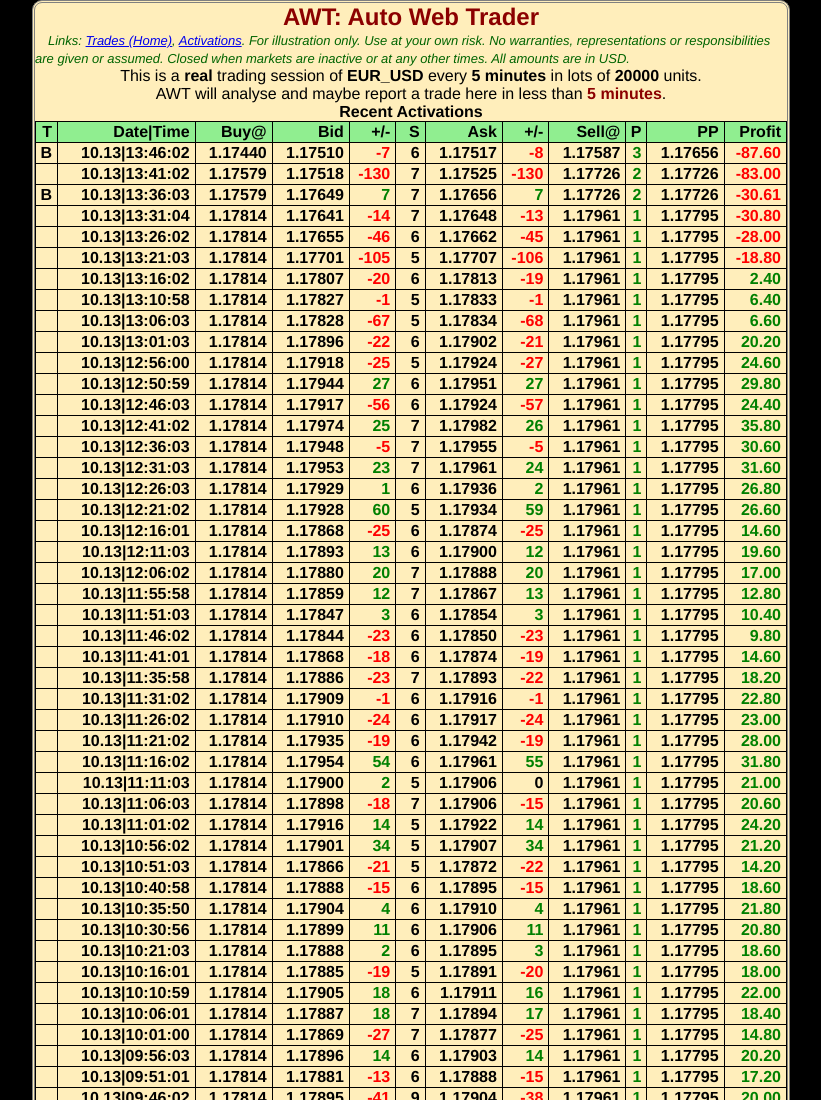
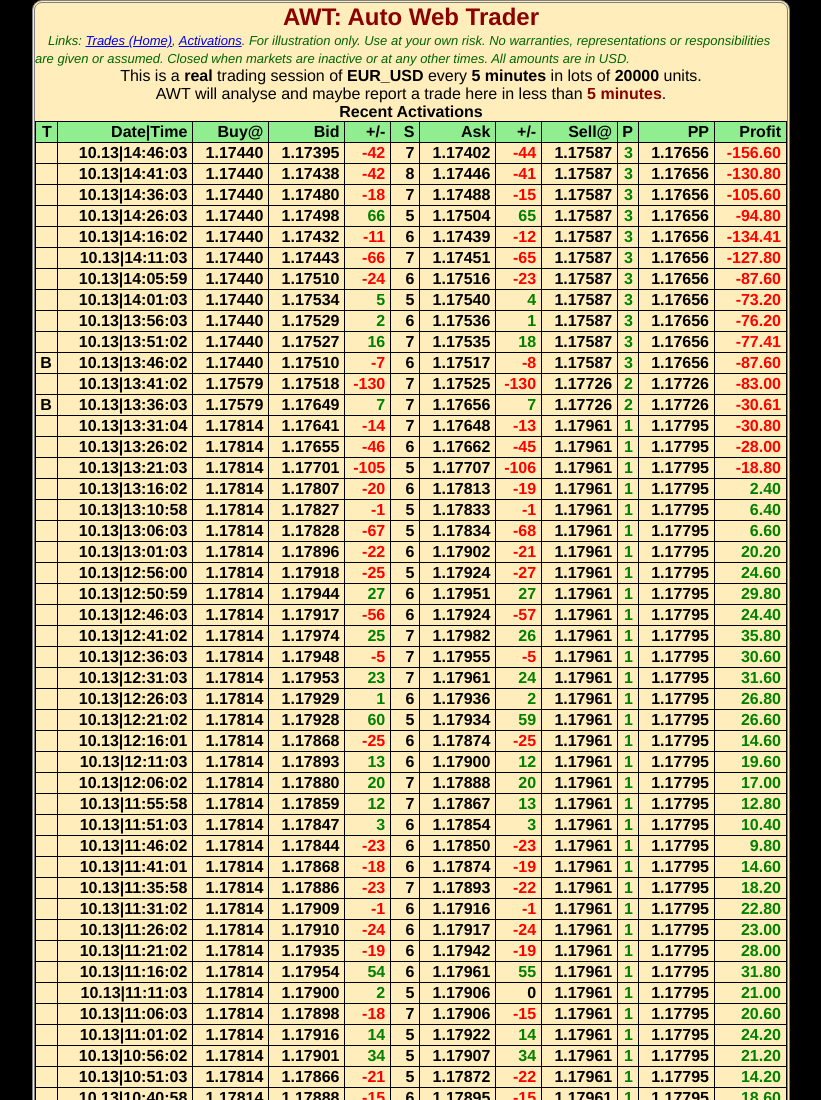
Before and after one commit to liborty/awt-web, a plain HTML site: page prindex.html in a window 1280 px wide. Shown: the top 1100 px of the page, without its empty margins (229-1050 px from the left). Drawn offline with Linux system fonts and the light colour scheme.

Commit message:
"Tuesday, 13 Oct 14:46:19 UTC"

```diff
--- a/prindex.html
+++ b/prindex.html
@@ -34,6 +34,16 @@ All amounts are in USD.</span>
 	<th tooltip='Mean unit price'>PP</th>
 	<th tooltip='Running Total'>Profit</th>
 </tr>
+<tr><td></td><td>10.13|14:46:03</td><td>1.17440</td><td>1.17395</td><td id=inred>-42</td><td>7</td><td>1.17402</td><td id=inred>-44</td><td>1.17587</td><td id=ingreen>3</td><td>1.17656</td><td id=inred>-156.60</td></tr>
+<tr><td></td><td>10.13|14:41:03</td><td>1.17440</td><td>1.17438</td><td id=inred>-42</td><td>8</td><td>1.17446</td><td id=inred>-41</td><td>1.17587</td><td id=ingreen>3</td><td>1.17656</td><td id=inred>-130.80</td></tr>
+<tr><td></td><td>10.13|14:36:03</td><td>1.17440</td><td>1.17480</td><td id=inred>-18</td><td>7</td><td>1.17488</td><td id=inred>-15</td><td>1.17587</td><td id=ingreen>3</td><td>1.17656</td><td id=inred>-105.60</td></tr>
+<tr><td></td><td>10.13|14:26:03</td><td>1.17440</td><td>1.17498</td><td id=ingreen>66</td><td>5</td><td>1.17504</td><td id=ingreen>65</td><td>1.17587</td><td id=ingreen>3</td><td>1.17656</td><td id=inred>-94.80</td></tr>
+<tr><td></td><td>10.13|14:16:02</td><td>1.17440</td><td>1.17432</td><td id=inred>-11</td><td>6</td><td>1.17439</td><td id=inred>-12</td><td>1.17587</td><td id=ingreen>3</td><td>1.17656</td><td id=inred>-134.41</td></tr>
+<tr><td></td><td>10.13|14:11:03</td><td>1.17440</td><td>1.17443</td><td id=inred>-66</td><td>7</td><td>1.17451</td><td id=inred>-65</td><td>1.17587</td><td id=ingreen>3</td><td>1.17656</td><td id=inred>-127.80</td></tr>
+<tr><td></td><td>10.13|14:05:59</td><td>1.17440</td><td>1.17510</td><td id=inred>-24</td><td>6</td><td>1.17516</td><td id=inred>-23</td><td>1.17587</td><td id=ingreen>3</td><td>1.17656</td><td id=inred>-87.60</td></tr>
+<tr><td></td><td>10.13|14:01:03</td><td>1.17440</td><td>1.17534</td><td id=ingreen>5</td><td>5</td><td>1.17540</td><td id=ingreen>4</td><td>1.17587</td><td id=ingreen>3</td><td>1.17656</td><td id=inred>-73.20</td></tr>
+<tr><td></td><td>10.13|13:56:03</td><td>1.17440</td><td>1.17529</td><td id=ingreen>2</td><td>6</td><td>1.17536</td><td id=ingreen>1</td><td>1.17587</td><td id=ingreen>3</td><td>1.17656</td><td id=inred>-76.20</td></tr>
+<tr><td></td><td>10.13|13:51:02</td><td>1.17440</td><td>1.17527</td><td id=ingreen>16</td><td>7</td><td>1.17535</td><td id=ingreen>18</td><td>1.17587</td><td id=ingreen>3</td><td>1.17656</td><td id=inred>-77.41</td></tr>
 <tr><td>B</td><td>10.13|13:46:02</td><td>1.17440</td><td>1.17510</td><td id=inred>-7</td><td>6</td><td>1.17517</td><td id=inred>-8</td><td>1.17587</td><td id=ingreen>3</td><td>1.17656</td><td id=inred>-87.60</td></tr>
 <tr><td></td><td>10.13|13:41:02</td><td>1.17579</td><td>1.17518</td><td id=inred>-130</td><td>7</td><td>1.17525</td><td id=inred>-130</td><td>1.17726</td><td id=ingreen>2</td><td>1.17726</td><td id=inred>-83.00</td></tr>
 <tr><td>B</td><td>10.13|13:36:03</td><td>1.17579</td><td>1.17649</td><td id=ingreen>7</td><td>7</td><td>1.17656</td><td id=ingreen>7</td><td>1.17726</td><td id=ingreen>2</td><td>1.17726</td><td id=inred>-30.61</td></tr>
@@ -117,3 +127,4 @@ All amounts are in USD.</span>
 <tr><td></td><td>10.13|06:46:01</td><td>1.17892</td><td>1.17926</td><td id=inred>-36</td><td>5</td><td>1.17932</td><td id=inred>-38</td><td>1.18040</td><td>0</td><td>0.00000</td><td id=ingreen>0.00</td></tr>
 <tr><td></td><td>10.13|06:41:28</td><td>1.17892</td><td>1.17962</td><td>0</td><td>7</td><td>1.17970</td><td>0</td><td>1.18040</td><td>0</td><td>0.00000</td><td id=ingreen>0.00</td></tr>
 <tr><td></td><td>10.13|06:37:31</td><td></td><td>start</td><td></td><td></td><td></td><td></td><td></td><td>0</td><td>0.00000</td><td>0</td></tr>
+</table></div></body></html>
```
